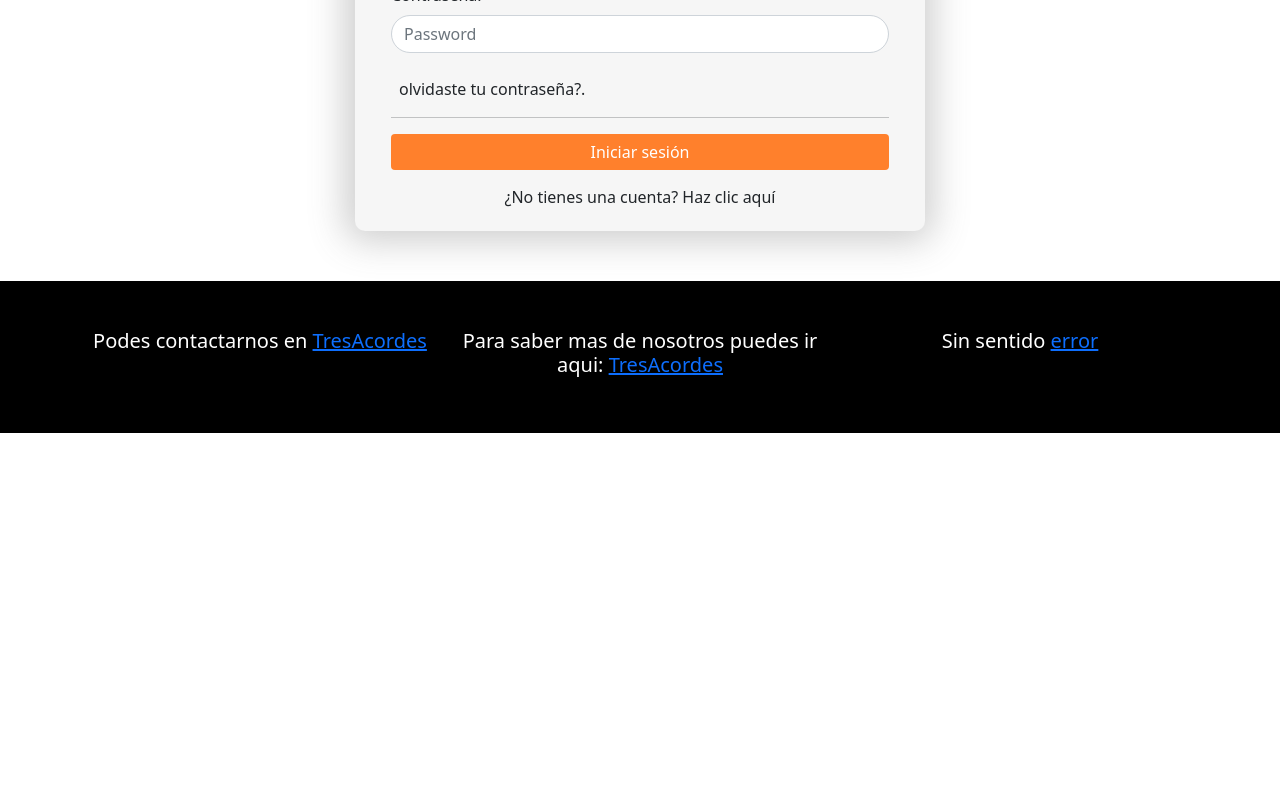
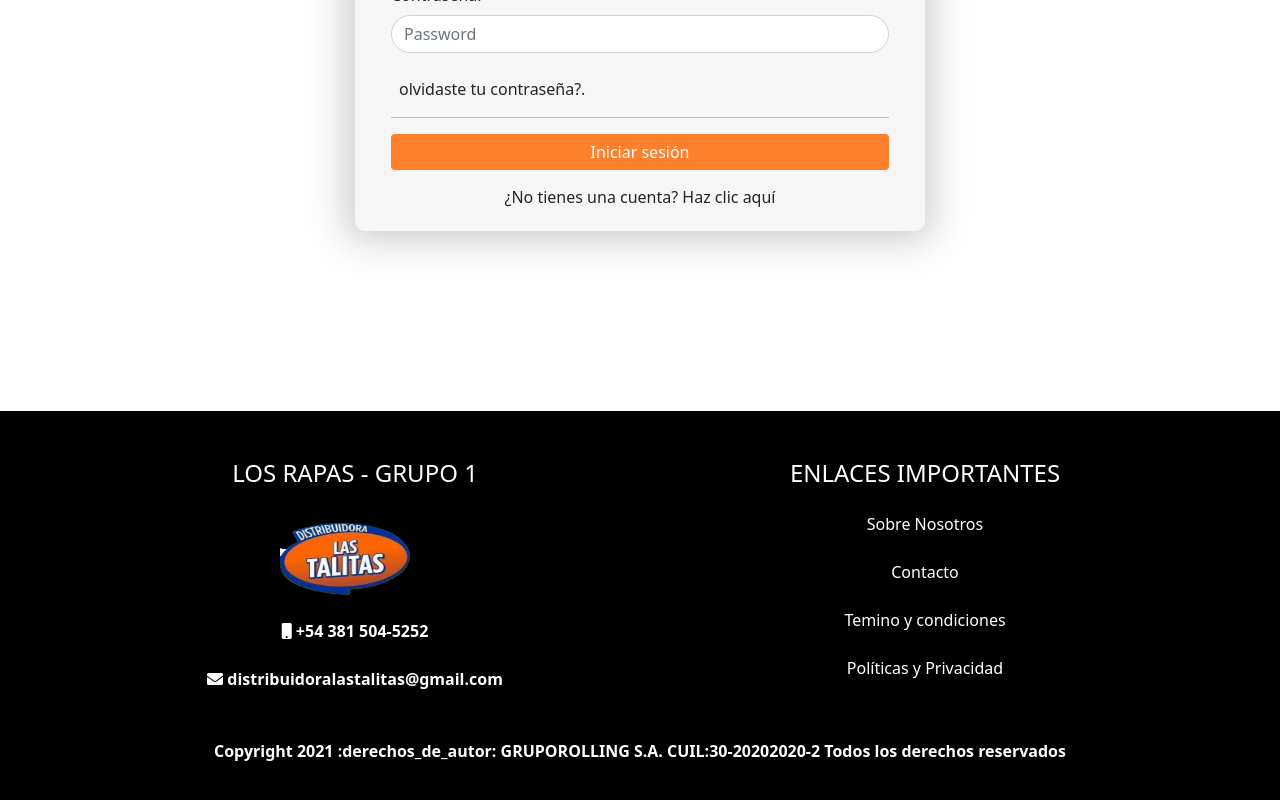
Before and after one commit to DiegoIpaez/Distribuidora-talitas-9i-PF, a React (Create React App) app: page /login in a window 1280 px wide. Shown: the part 424-1224 px from the top of the page. Before the commit the page ends 857 px from the top, so only its background shows below. Built offline with nearby package versions, Linux system fonts and the light colour scheme; no server answers.

Commit message:
detalles terminados

```diff
--- a/src/components/BtnCategorias.jsx
+++ b/src/components/BtnCategorias.jsx
@@ -1,16 +1,36 @@
-import React from "react";
-// import { getProductos } from "../helpers/productos"
+import React, { useEffect, useState } from "react";
+import { getProductos } from "../helpers/productos";
+import { getCategorias } from "../helpers/categorias";
 
 const BtnCategorias = () => {
-  // const [productos, setProductos] = useState([])
+  const [categorias, setCategorias] = useState({
+    datos: [],
+    loading: true,
+  });
+  const [productos, setProductos] = useState({
+    data: [],
+    loading: true,
+  });
 
-  // useEffect(() => {
-  //   getProductos().then((respuesta)=>{
-  //     setProductos(respuesta.productos)
-  //   })
-  // }, [])
+  useEffect(() => {
+    getProductos().then((resp) => {
+      setProductos({
+        data: resp.productos,
+        loading: false,
+      });
+      console.log(resp.productos);
+    });
+  }, []);
 
-  // console.log(productos)
+  useEffect(() => {
+    getCategorias().then((respuesta) => {
+      setCategorias({
+        datos: respuesta.categorias,
+        loading: false,
+      });
+      console.log(respuesta.categorias);
+    });
+  }, []);
 
   return (
     <div className="btn btn-categ me-2">
@@ -25,26 +45,30 @@ const BtnCategorias = () => {
       <div className="btn-categ-content container mt-2">
         {/* Categoria */}
 
-        <div className="row mb-3">
+        {categorias.datos.map((categ) => (
+          <div className="row mb-3" key={categ._id}>
             <div className="btn col-7">
-            <span>Aceite y vinagre</span>
+              <span>{categ.nombre}</span>
             </div>
             <div className="col-3"></div>
             <div className="btn col-2">
               <i className="fas fa-chevron-right"></i>
             </div>
+          </div>
+        ))}
         {/* Producto */}
         <div className="container btn-categ-content2">
-            <div className="row mb-3">
+          {productos.data.map((productos) => (
+            <div className="row mb-3" key={productos._id}>
               <div className="btn col-2">
-                <span>Aceite</span>
+                <span>{productos.nombre}</span>
               </div>
               <div className="col-8"></div>
               <div className="btn col-2">
                 <i className="fas fa-chevron-right"></i>
               </div>
             </div>
-          </div>
+          ))}
         </div>
 
         {/* Fin de Categoria */}
--- a/src/components/CardProducto.jsx
+++ b/src/components/CardProducto.jsx
@@ -41,12 +41,18 @@ const CardProducto = ({ producto, cart, setCart }) => {
           </h6>
           <h6 className="precio-producto mt-3 pe-1">${precio}</h6>
 
+          {disponible ? (
             <button
               className="btn btn-compra pe-5 ps-5 mb-3 mt-1"
               onClick={() => addCart(producto)}
             >
               <i className="fas fa-shopping-cart"></i> AGREGAR
             </button>
+          ) : (
+            <button className="btn btn-secondary pe-5 ps-5 mb-3 mt-1">
+              <i className="fas fa-shopping-cart"></i> AGREGAR
+            </button>
+          )}
         </div>
       </div>
     </>
--- a/src/components/Footer.jsx
+++ b/src/components/Footer.jsx
@@ -1,27 +1,67 @@
 import React from "react";
 import { Link } from "react-router-dom";
+
+import NavLogo from "../assets/img/NavLogo.png";
 
 const Footer = () => {
   return (
     <footer>
-      <div className="container pt-5 pb-5 text-white text-center">
+      <div className="container pt-5 pb-5 text-black text-center">
+        {/* Seccion redes */}
+
         <div className="row">
-          <div className="col-4">
-            <h5>
-              Podes contactarnos en <Link to="/contact">TresAcordes</Link>{" "}
-            </h5>
+          <div className="col-6 text-white">
+            <div>
+              <h4>LOS RAPAS - GRUPO 1</h4>
+            </div>
+
+            <div>
+              <img src={NavLogo} className="logo-nav mt-4" alt="" />
+            </div>
+
+            <div className="mt-4"></div>
+
+            <div className="mt-4">
+              <i className="fa fa-mobile text-white" aria-hidden="true"></i>
+              <strong> +54 381 504-5252</strong>
+            </div>
+
+            <div className="mt-4">
+              <i className="fa fa-envelope text-white" aria-hidden="true"></i>
+              <strong> distribuidoralastalitas@gmail.com</strong>
+            </div>
           </div>
-          <div className="col-4">
-            <h5>
-              Para saber mas de nosotros puedes ir aqui:{" "}
-              <Link to="/about">TresAcordes</Link>{" "}
-            </h5>
+          <div className="col-6 text-white">
+            <h4>ENLACES IMPORTANTES </h4>
+            <div className=" mt-4">
+              <Link className="footer-enl" to="/sobre">
+                Sobre Nosotros
+              </Link>
+            </div>
+            <div className="footer-enl mt-4">
+              <Link className="footer-enl" to="/contact">
+                Contacto
+              </Link>{" "}
+            </div>
+            <div className="mt-4">
+              <Link className="footer-enl" to="/sobre">
+                Temino y condiciones
+              </Link>{" "}
+            </div>
+            <div className="mt-4">
+              <Link className="footer-enl" to="/sobre">
+                Políticas y Privacidad
+              </Link>{" "}
+            </div>
           </div>
-          <div className="col-4">
-            <h5>
-              Sin sentido <Link to="/sdfsdf">error</Link>{" "}
-            </h5>
-          </div>
+        </div>
+        <div className="row mt-5 text-white">
+          <span>
+            <strong>
+              Copyright 2021 :derechos_de_autor: GRUPOROLLING S.A.
+              CUIL:30-20202020-2 Todos los derechos reservados
+            </strong>
+          </span>
         </div>
       </div>
     </footer>
--- a/src/components/NavBar.jsx
+++ b/src/components/NavBar.jsx
@@ -55,6 +55,12 @@ const NavBar = () => {
               </Form> */}
             </Nav.Link>
             <Nav.Link>
+              <div className="pe-1"></div>
+            </Nav.Link>
+            <Nav.Link>
+              <div className="pe-1"></div>
+            </Nav.Link>
+            <Nav.Link>
               <BtnCategorias />
             </Nav.Link>
           </Nav>
--- a/src/index.css
+++ b/src/index.css
@@ -162,7 +162,27 @@ code {
 /* Footer */
 footer {
   background-color: rgb(0, 0, 0);
-  margin-top: 50px;
+  margin-top: 180px;
+}
+
+.footer-enl {
+  text-decoration: none;
+  color: #ffffff;
+  list-style: none;
+}
+
+.footer-enl:hover {
+  opacity: 0.9;
+  color: rgb(221, 221, 221);
+}
+
+.logo-nav {
+  transition-duration: 0.5s;
+}
+
+.logo-nav:hover {
+  transform: scale(1.1);
+  opacity: 0.9;
 }
 /* Fin Footer */
 
--- a/src/pages/ProductScreen.jsx
+++ b/src/pages/ProductScreen.jsx
@@ -84,9 +84,23 @@ const ProductScreen = () => {
                 <h1 className="precio-producto2 mt-1 mb-4">
                   $ {producto.data.precio}
                 </h1>
-                <button className="btn btn-compra ps-5 pe-5 mb-5" onClick={()=>{addCart(producto.data)}}>
-                  <i className="fas fa-shopping-cart"></i> AGREGAR
-                </button>
+                {producto.data.disponible ? (
+                  <button
+                    className="btn btn-compra ps-5 pe-5 mb-5"
+                    onClick={() => {
+                      addCart(producto.data);
+                    }}
+                  >
+                    <i className="fas fa-shopping-cart"></i> AGREGAR
+                  </button>
+                ) : (
+                  <button
+                    className="btn btn-secondary ps-5 pe-5 mb-5"
+                  >
+                    <i className="fas fa-shopping-cart"></i> AGREGAR
+                  </button>
+                )}
+
                 <Link to="/">
                   <button className="btn btn-volver ms-2 mb-5">VOLVER</button>
                 </Link>
```
Lines whose indentation alone changed are shown as unchanged.
